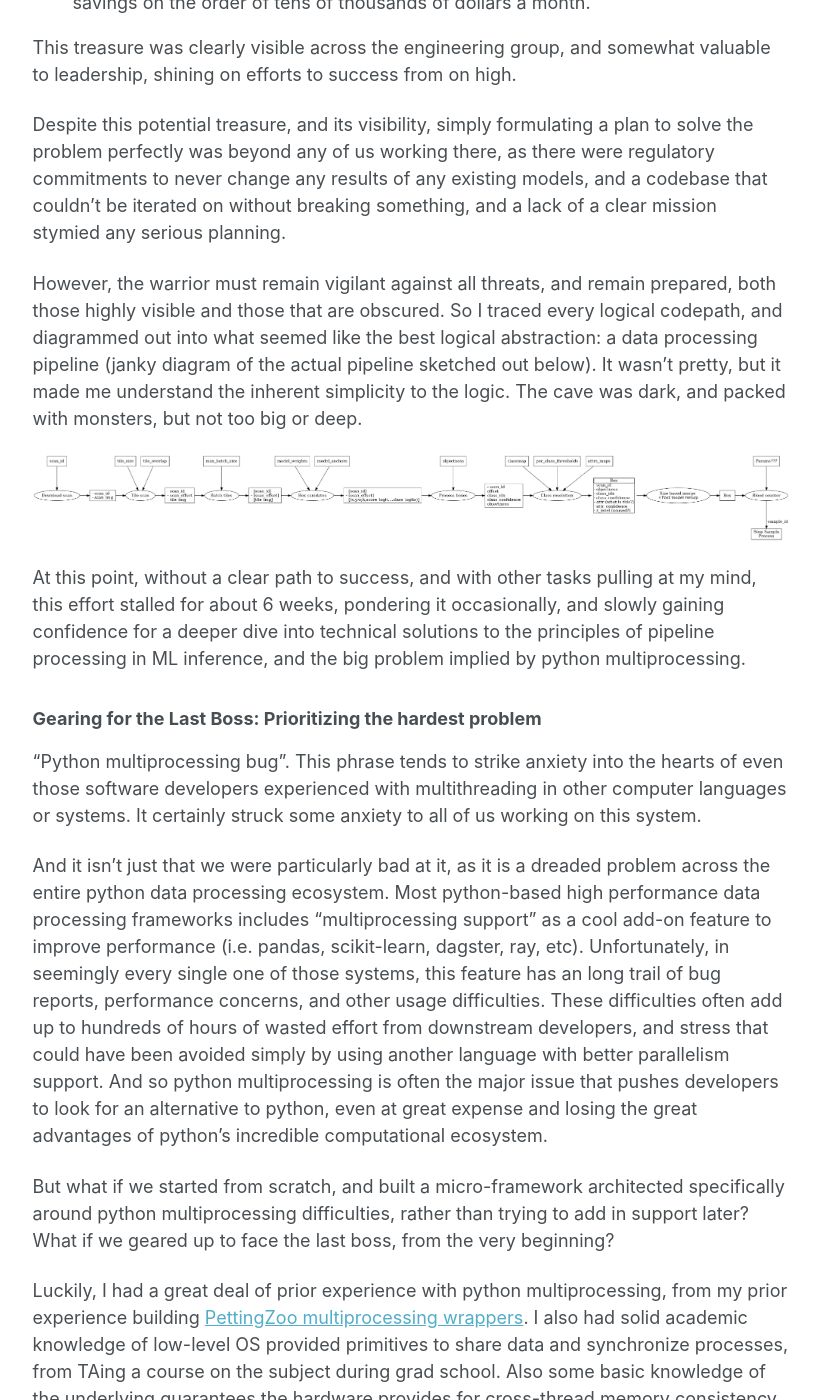
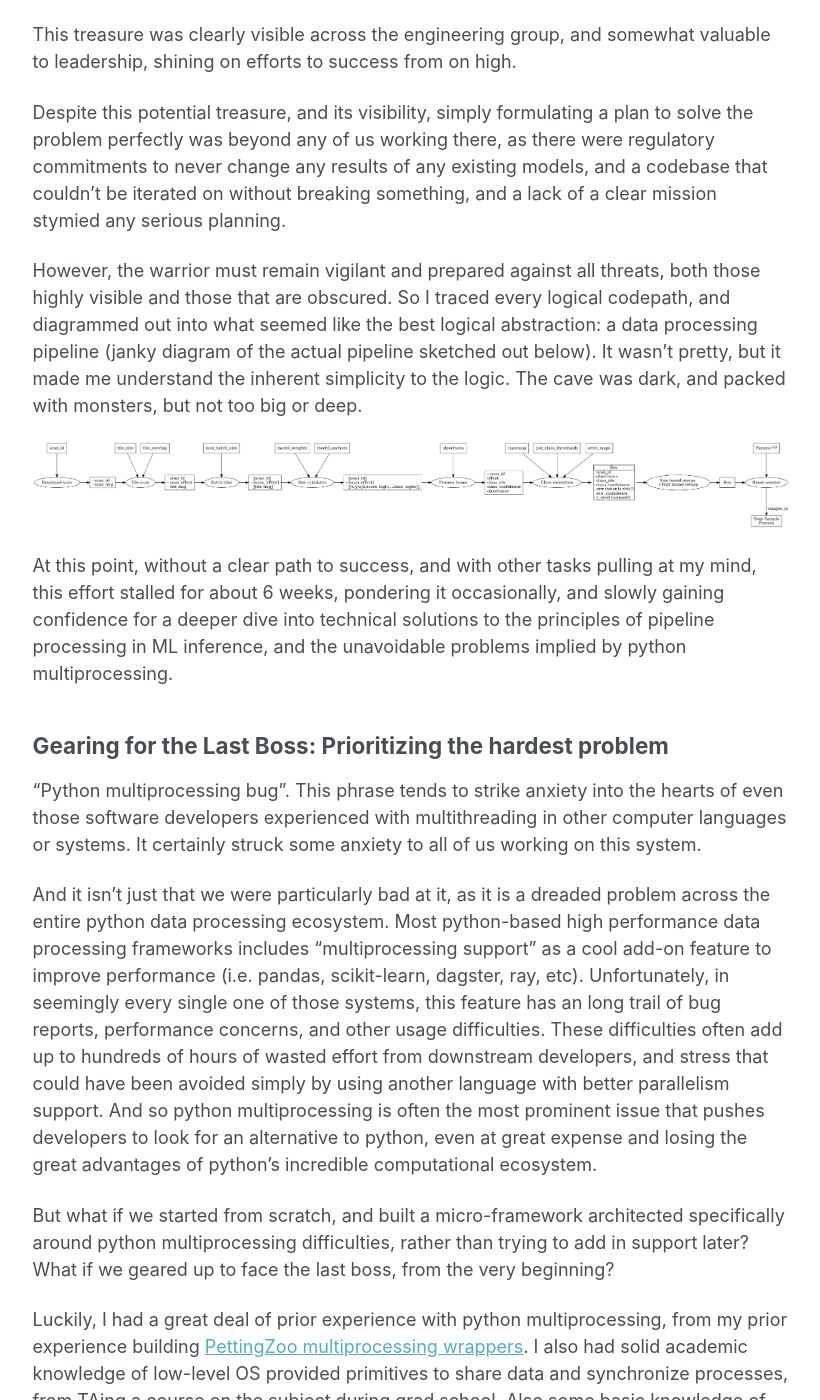
Before and after one commit to benblack769/benblack769.github.io, a Jekyll site: the page built from posts/blog/pipeline-processing.md, in a window 1280 px wide and 1400 px high, scrolled down 1314 px. Shown: the whole window, without its empty margins (229-1049 px from the left). Built offline with Jekyll 4.4.1, drawn with Linux system fonts in a browser that asks for light colours; some of the changed text lies outside the part shown.

````diff
--- a/posts/blog/pipeline-processing.md
+++ b/posts/blog/pipeline-processing.md
@@ -32,18 +32,18 @@ This treasure was clearly visible across the engineering group, and somewhat val
 
 Despite this potential treasure, and its visibility, simply formulating a plan to solve the problem perfectly was beyond any of us working there, as there were regulatory commitments to never change any results of any existing models, and a codebase that couldn't be iterated on without breaking something, and a lack of a clear mission stymied any serious planning.
 
-However, the warrior must remain vigilant against all threats, and remain prepared, both those highly visible and those that are obscured. So I traced every logical codepath, and diagrammed out into what seemed like the best logical abstraction: a data processing pipeline (janky diagram of the actual pipeline sketched out below). It wasn't pretty, but it made me understand the inherent simplicity to the logic. The cave was dark, and packed with monsters, but not too big or deep.
+However, the warrior must remain vigilant and prepared against all threats, both those highly visible and those that are obscured. So I traced every logical codepath, and diagrammed out into what seemed like the best logical abstraction: a data processing pipeline (janky diagram of the actual pipeline sketched out below). It wasn't pretty, but it made me understand the inherent simplicity to the logic. The cave was dark, and packed with monsters, but not too big or deep.
 
 ![Classifier-diagram](/images/pipeline-processing/images/techcyte-pipeline.png)
 
-At this point, without a clear path to success, and with other tasks pulling at my mind, this effort stalled for about 6 weeks, pondering it occasionally, and slowly gaining confidence for a deeper dive into technical solutions to the principles of pipeline processing in ML inference, and the big problem implied by python multiprocessing.
+At this point, without a clear path to success, and with other tasks pulling at my mind, this effort stalled for about 6 weeks, pondering it occasionally, and slowly gaining confidence for a deeper dive into technical solutions to the principles of pipeline processing in ML inference, and the unavoidable problems implied by python multiprocessing.
 
-### Gearing for the Last Boss: Prioritizing the hardest problem
+## Gearing for the Last Boss: Prioritizing the hardest problem
 
 "Python multiprocessing bug". This phrase tends to strike anxiety into the hearts of even those software developers experienced with multithreading in other computer languages or systems. It certainly struck some anxiety to all of us working on this system.
 <!-- Even Guido Von Rossum, the creator of python seems to view this subject with a bit of hesitation, in an interview after leaving his position as the BDLF of python, Guido von Rossum mentioned the relief he felt of not having to triage bug severity of (a random example he mentions) "multiprocessing bugs".  -->
 
-And it isn't just that we were particularly bad at it, as it is a dreaded problem across the entire python data processing ecosystem. Most python-based high performance data processing frameworks includes "multiprocessing support" as a cool add-on feature to improve performance (i.e. pandas, scikit-learn, dagster, ray, etc). Unfortunately, in seemingly every single one of those systems, this feature has an long trail of bug reports, performance concerns, and other usage difficulties. These difficulties often add up to hundreds of hours of wasted effort from downstream developers, and stress that could have been avoided simply by using another language with better parallelism support. And so python multiprocessing is often the major issue that pushes developers to look for an alternative to python, even at great expense and losing the great advantages of python's incredible computational ecosystem.
+And it isn't just that we were particularly bad at it, as it is a dreaded problem across the entire python data processing ecosystem. Most python-based high performance data processing frameworks includes "multiprocessing support" as a cool add-on feature to improve performance (i.e. pandas, scikit-learn, dagster, ray, etc). Unfortunately, in seemingly every single one of those systems, this feature has an long trail of bug reports, performance concerns, and other usage difficulties. These difficulties often add up to hundreds of hours of wasted effort from downstream developers, and stress that could have been avoided simply by using another language with better parallelism support. And so python multiprocessing is often the most prominent issue that pushes developers to look for an alternative to python, even at great expense and losing the great advantages of python's incredible computational ecosystem.
 
 But what if we started from scratch, and built a micro-framework architected specifically around python multiprocessing difficulties, rather than trying to add in support later? What if we geared up to face the last boss, from the very beginning?
 
@@ -82,7 +82,7 @@ final_result = aggregate_results(post_processed_results)
 print(final_result)
 ```
 
-#### Refining the gear: low-level tips and tricks
+### Refining the gear: low-level tips and tricks
 
 With this basic design in place, the basic implementation of the core functionality was fairly simple. Simple enough that a bunch of optimizations and tricky components could be added while keeping the whole implementation under 1000 lines of code, making it relatively easy to code-review. These tricks included the following optimizations:
 
@@ -98,7 +98,7 @@ Performance turned out pretty good as well: when fixed-size buffers are enabled,
 
 With a customized build and gear designed specifically to tackle the last boss, it should be a breeze. Now it is time to turn our attention to the rest of the dungeon.
 
-### Awaiting the Arrival of the Hero: Leadership Comes from Above
+## Awaiting the Arrival of the Hero: Leadership Comes from Above
 
 While individual bosses might be soloed by the well prepared, whole dungeons cannot be so easily soloed, as a wide variety of skills, knowledge, relationships, and centers of focus are needed to win every battle and evade every trap (the real world does not have save points or respawns). So Dungeon clearing parties need leaders to establish common objectives and bring people together, and sometimes, we are not the right person to do that. Sometimes, we have to just wait to be hired in by an ambitious party.
 
@@ -119,7 +119,7 @@ The second issue I ignored. Ultimately, the CTO was too far away from the projec
 
 After everything was said and done, several months later, the actual production classifier on most of our products ended up adopting the pipeline inference framework, and the CEO was pretty pleased about all the AWS cost savings, and the engineering management was pretty pleased about the additional flexibility, and everyone was happy. Except for me, because I was made a team-lead to make sure all this new infrastructure had the necessary support to make it to production successfully. But after things settled down a bit, I managed to wiggle myself out of a leadership role, and started to have the space to think about where this core pipeline processing framework needs to go.
 
-### The Dungeon Needs a Walkthrough: Implicit feature support via examples and tutorials
+## The Dungeon Needs a Walkthrough: Implicit feature support via examples and tutorials
 
 Software development is much like game development: there are a few hardcore devs out there who want to solve every problem themselves, but most people just want to complete the challenge, regardless of what help they receive. So if you want to make a micro-framework like this popular, it needs to have easy, established ways to solve most common problems brought to it. This does not always require code: typically documentation, examples, and tutorials provide the necessary solutions just as effectively as coded features.
 
@@ -137,7 +137,7 @@ This diagram tries to communicate 3 not critical, but rather nice features I enc
 
 All three are great examples of real-world complexities that come up all the time and cause consternation and concern when trying to adopt this sort of framework in a team environment in the real world.
 
-#### Problem 1: Chunking/Gathering work across pipelines
+### Problem 1: Chunking/Gathering work across pipelines
 
 Chunking is easy in the framework
 
````
Also changed, not shown: other parts of posts/blog/pipeline-processing.md (+14 -14 lines).
